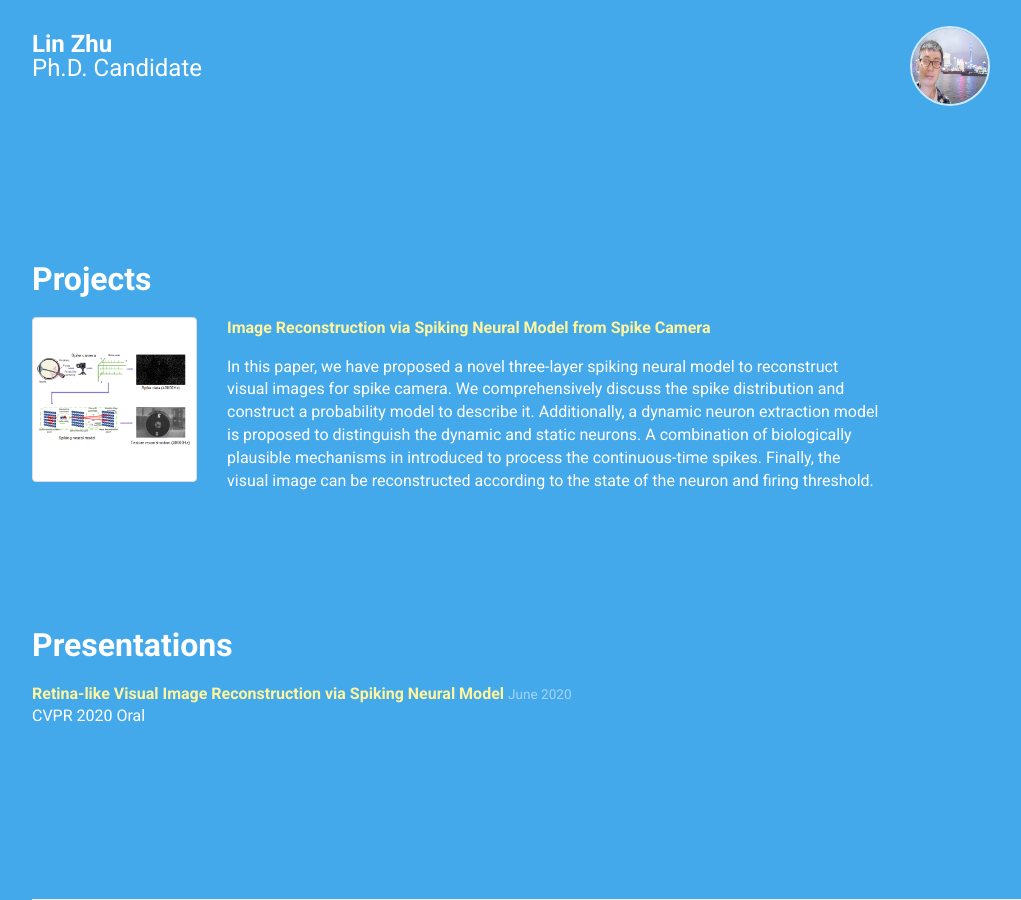
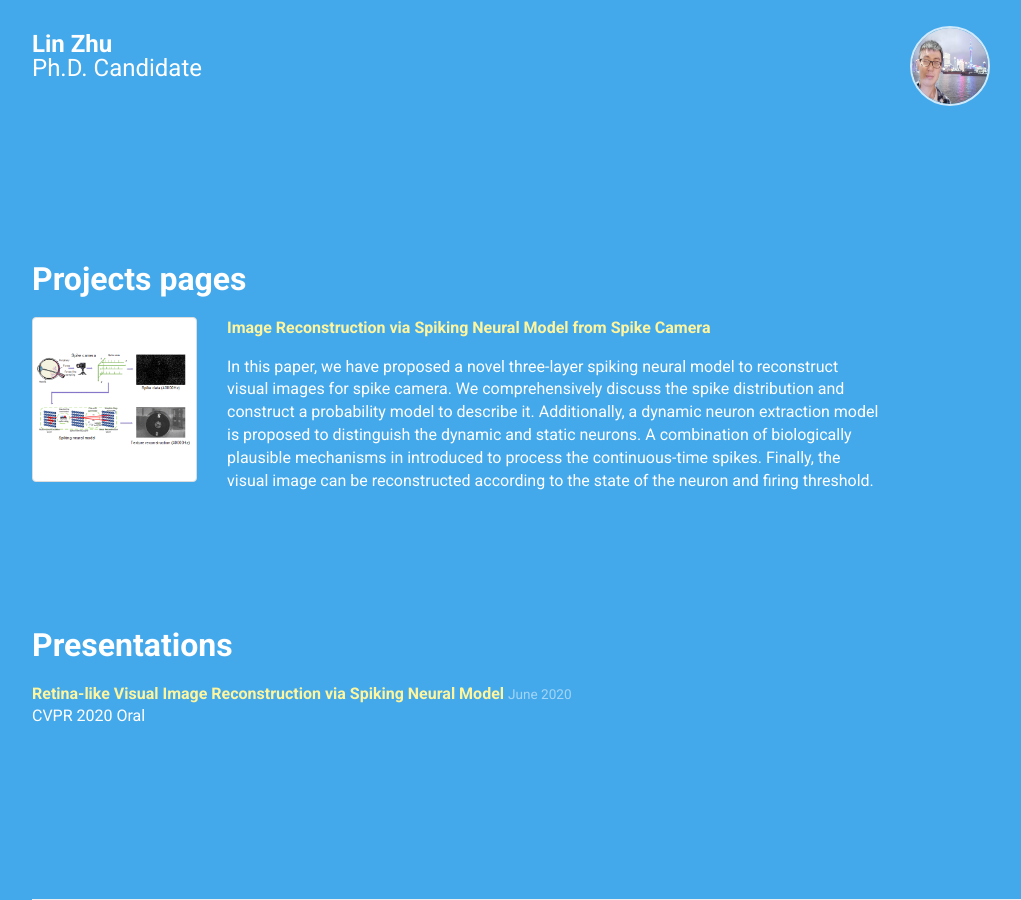
Before and after one commit to Crazyspike/home, a Jekyll site: the page built from index.html, in a window 1280 px wide and 900 px high, scrolled down 1038 px. Shown: the whole window, without its empty margins (38-1059 px from the left). Built offline with Jekyll 4.4.1, drawn with Linux system fonts in a browser that asks for light colours; nearby versions of some CDN libraries.

Commit message:
Update albertine.html

```diff
--- a/_layouts/albertine.html
+++ b/_layouts/albertine.html
@@ -173,7 +173,7 @@ It is threatened by habitat loss.
   <section class="container">
     <div class="row">
       <div class="col-md-9">
-        <h3>Projects</h3>
+        <h3>Projects pages</h3>
       </div>
     </div>
 
```
